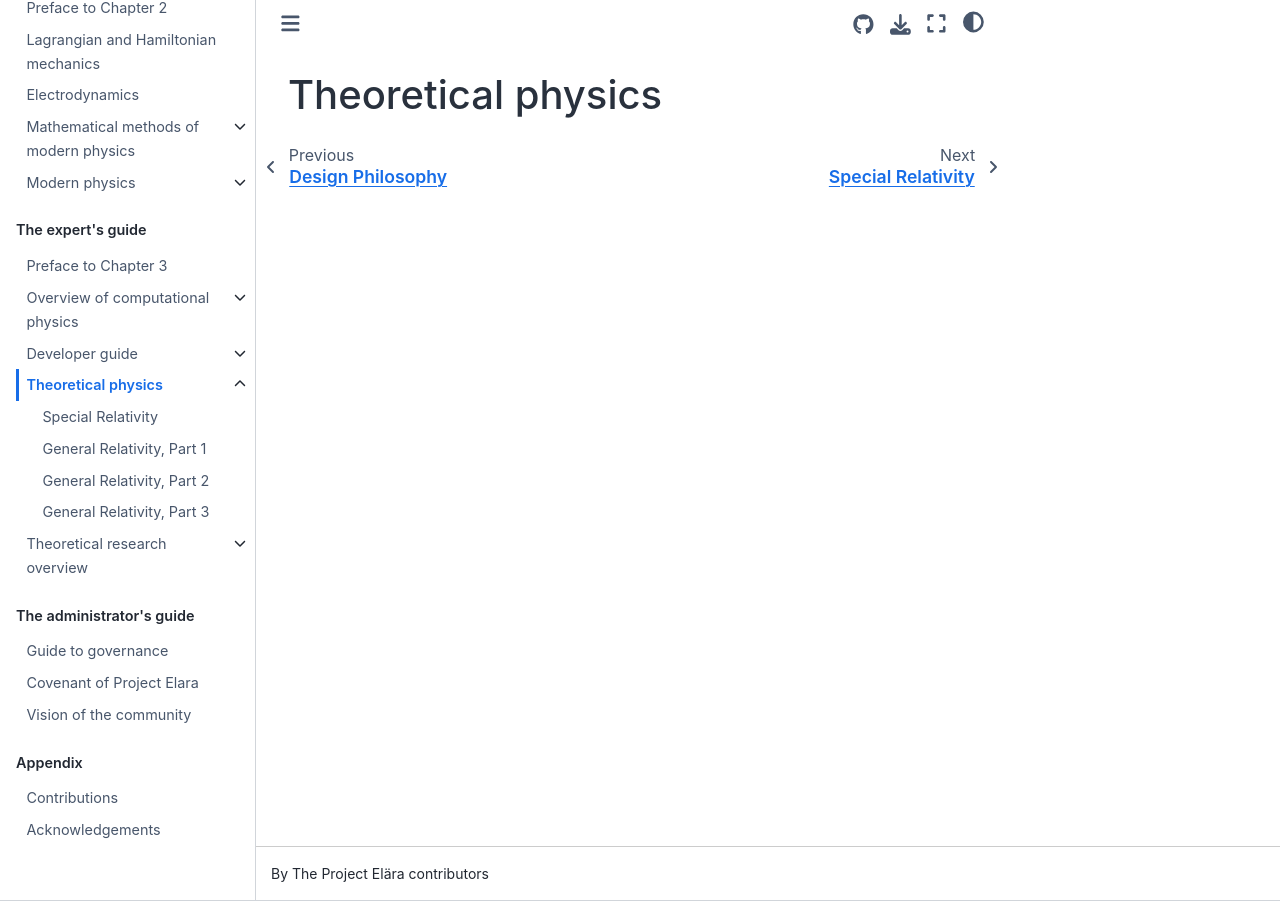
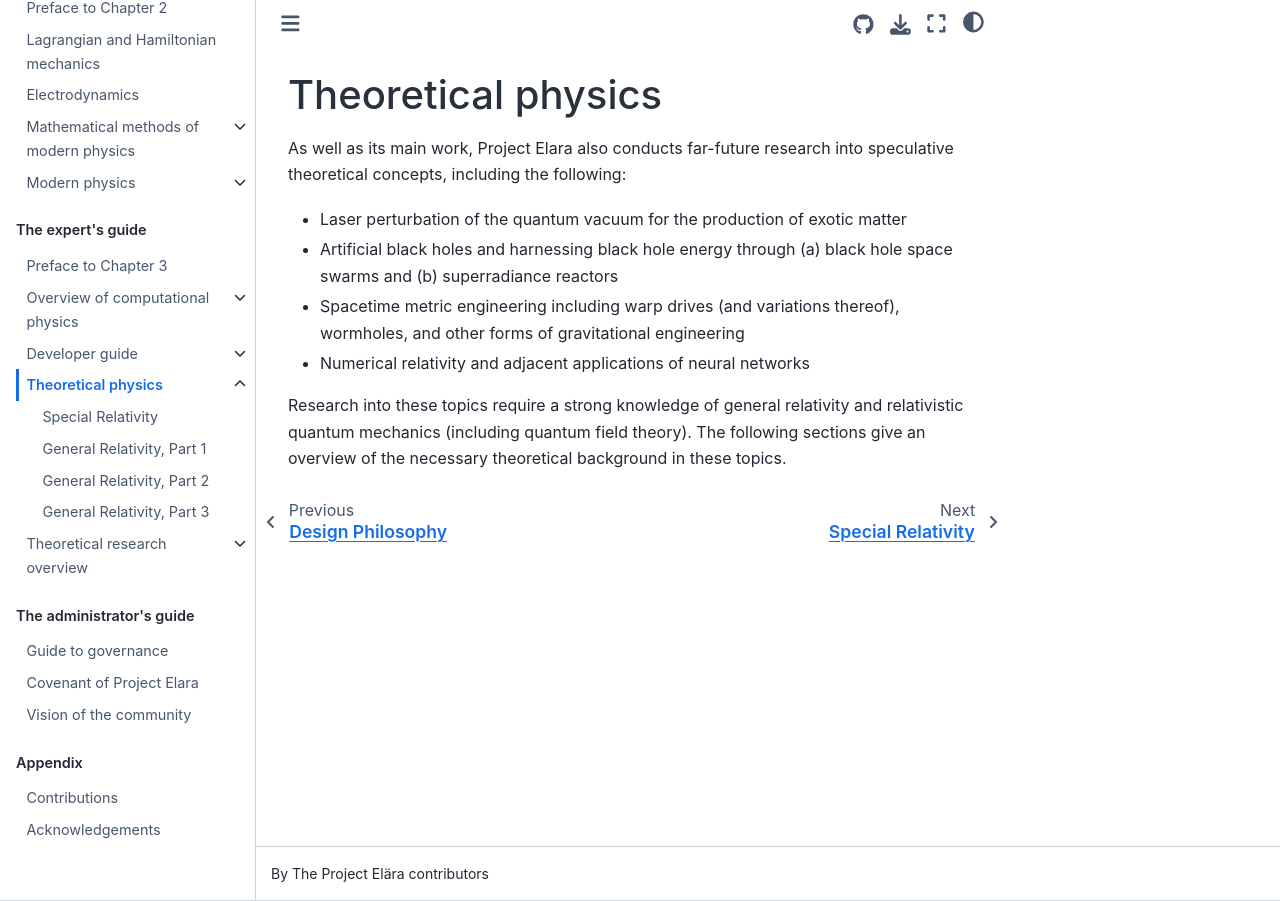
Before and after one commit to elaraproject/elara-handbook, a Jupyter Book: the page built from book/expert-guide/advanced-phys.md, in a window 1280 px wide. Built offline with Jupyter Book 1.0.4 settings and Sphinx 7.4.7 and the Sphinx Book theme 1.1.4, drawn with Linux system fonts in a browser that asks for light colours.

Commit message:
Update theoretical phys section with more info

```diff
--- a/book/expert-guide/advanced-phys.md
+++ b/book/expert-guide/advanced-phys.md
@@ -1 +1,10 @@
 # Theoretical physics
+
+As well as its main work, Project Elara also conducts far-future research into speculative theoretical concepts, including the following:
+
+- Laser perturbation of the quantum vacuum for the production of exotic matter
+- Artificial black holes and harnessing black hole energy through (a) black hole space swarms and (b) superradiance reactors
+- Spacetime metric engineering including warp drives (and variations thereof), wormholes, and other forms of gravitational engineering
+- Numerical relativity and adjacent applications of neural networks
+
+Research into these topics require a strong knowledge of general relativity and relativistic quantum mechanics (including quantum field theory). The following sections give an overview of the necessary theoretical background in these topics.
```
